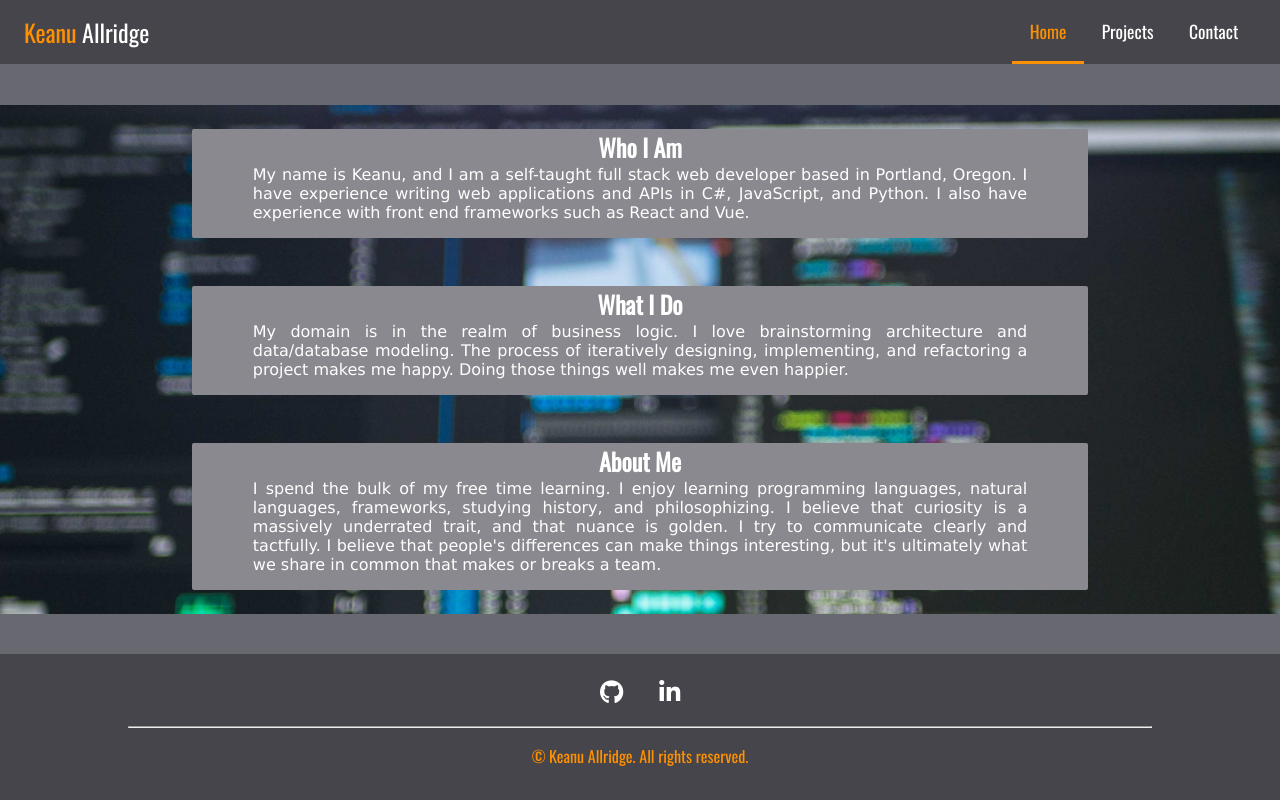
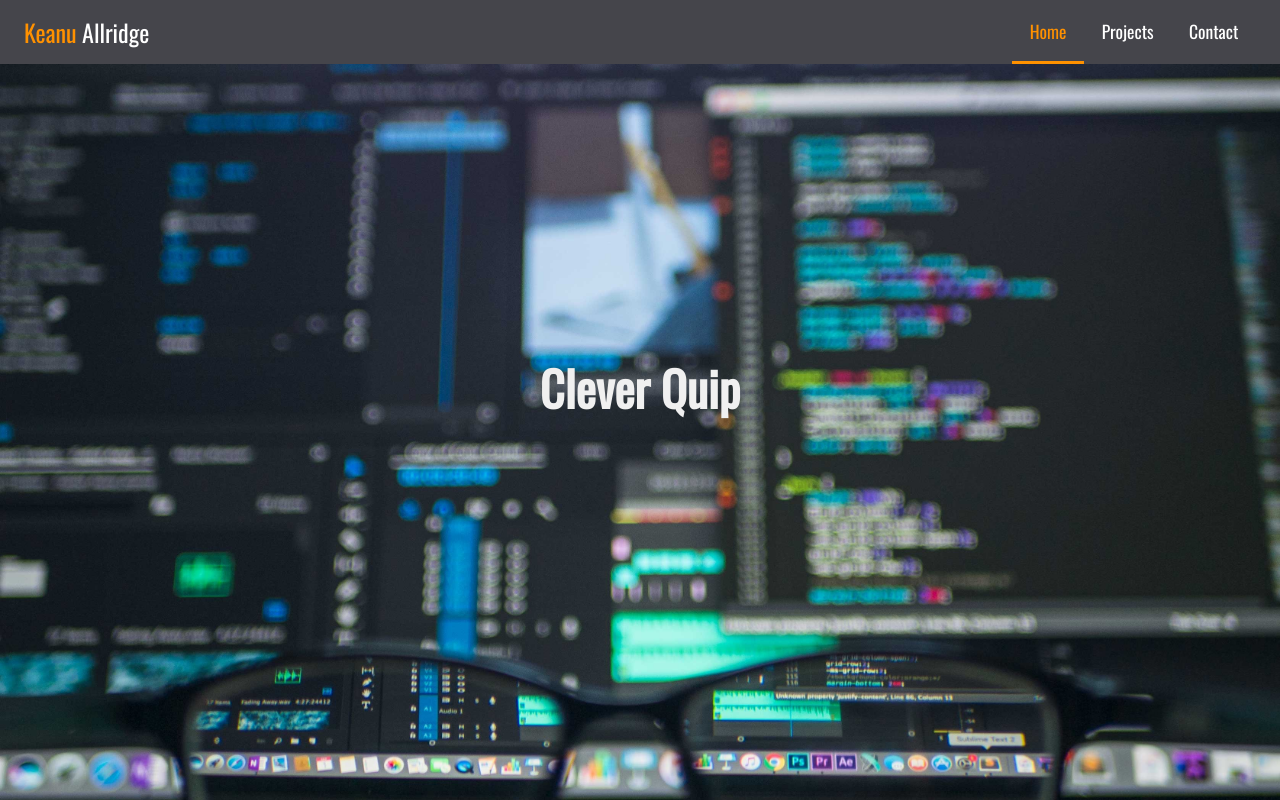
Before and after one commit to Kianek/vue-portfolio, a Vue app: page / in a window 1280 px wide. Shown: the top 800 px of the page. Built offline with nearby package versions, Linux system fonts and the light colour scheme.

Commit message:
Add image and clever quip

```diff
--- a/src/pages/Home.vue
+++ b/src/pages/Home.vue
@@ -1,14 +1,22 @@
 <template>
-  <Page>
-    <div class="container bg-image">
+  <Page classes="black">
+    <header>
+      <h2>Clever Quip</h2>
+      <img
+        id="bg-image"
+        src="@/assets/computer-bg.jpg"
+        alt="Glasses in front of a monitor"
+      >
+    </header>
+    <div class="container">
       <div
         v-for="blurb in blurbs"
         :key="blurb.title"
         class="blurbs"
       >
-        <div class="panel">
+        <div class="blurb">
           <h2>{{ blurb.title }}</h2>
-          <p class="blurb">
+          <p>
             {{ blurb.body }}
           </p>
         </div>
@@ -36,25 +44,62 @@ export default {
 <style lang="scss" scoped>
 @import "../styles.scss";
 
-div.bg-image {
-  background-image: url("../assets/computer-bg.jpg");
-  background-repeat: no-repeat;
-  background-size: cover;
-  width: 100vw;
+$bg: #f0f0f0;
+
+header {
+  display: flex;
+  flex-direction: column;
+  position: relative;
+  width: 100%;
+
+  h2 {
+    color: $bg;
+    font-size: 3em;
+    position: absolute;
+    top: 30%;
+    left: 0;
+    text-align: center;
+    width: 100%;
+    z-index: 10;
+  }
+}
+
+.black {
+  background-color: #000;
+}
+
+#bg-image {
+  height: auto;
+  width: 100%;
 }
 
 .blurbs {
   display: flex;
   flex-direction: column;
-  margin: 1.5rem auto 0;
+  margin: 1.5rem auto;
   min-width: 60%;
   max-width: 70%;
 
   .blurb {
-    font-family: Verdana, Arial, sans-serif;
+    border-radius: 5px;
+    font-family: "Avenir", Arial, sans-serif;
     font-size: 1em;
     text-align: justify;
     max-width: 90%;
+    background-color: $bg;
+    margin: auto;
+
+    h2 {
+      color: #45454b;
+      line-height: 1.7em;
+      text-align: center;
+    }
+
+    p {
+      @extend %font-content;
+      border-top: solid 1px #45454b;
+      padding: 1em;
+    }
   }
 }
 </style>
```
